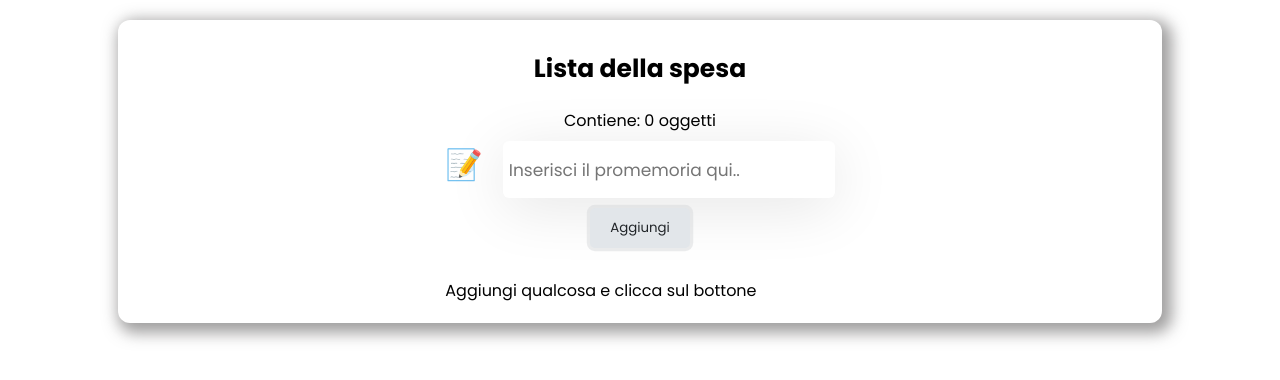
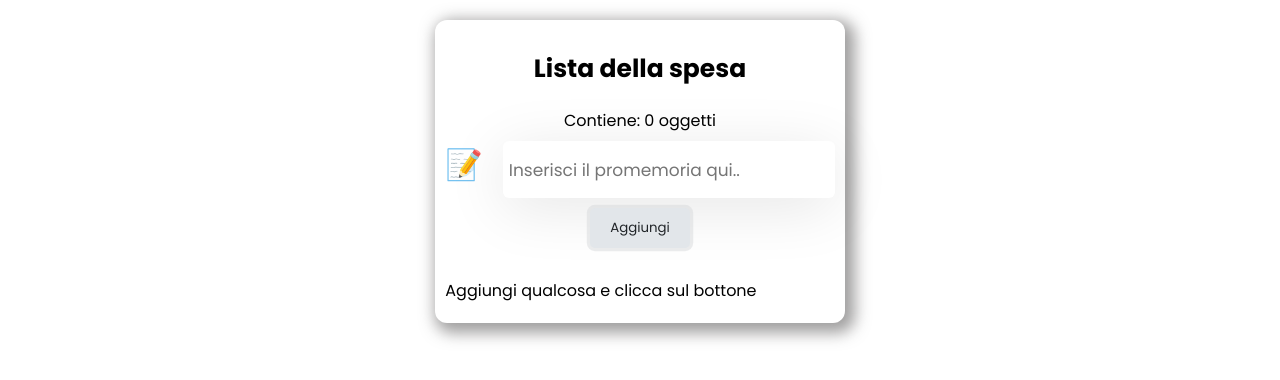
Before and after one commit to francemazzi/memoapp, a React (Create React App) app: page / in a window 1280 px wide. Shown: the top 380 px of the page. Built offline with nearby package versions, Linux system fonts and the light colour scheme.

Commit message:
zero mergin

```diff
--- a/package.json
+++ b/package.json
@@ -35,5 +35,8 @@
   },
   "deveDependecies": {
     "gh-pages": "^4.0.0"
+  },
+  "devDependencies": {
+    "gh-pages": "^4.0.0"
   }
 }
--- a/src/App.css
+++ b/src/App.css
@@ -10,9 +10,9 @@
   display: flex;
   flex-direction: column;
   align-items: center;
-  margin: 20px;
+  margin-top: 20px;
   padding: 10px;
-  width: 80%;
+  /* width: 80%; */
   box-shadow: 5px 5px 15px 5px #6463639d;
   border-radius: 12px;
 }
```
Also changed, not shown: 1 other file (tests, documents, lock files or other folders).
